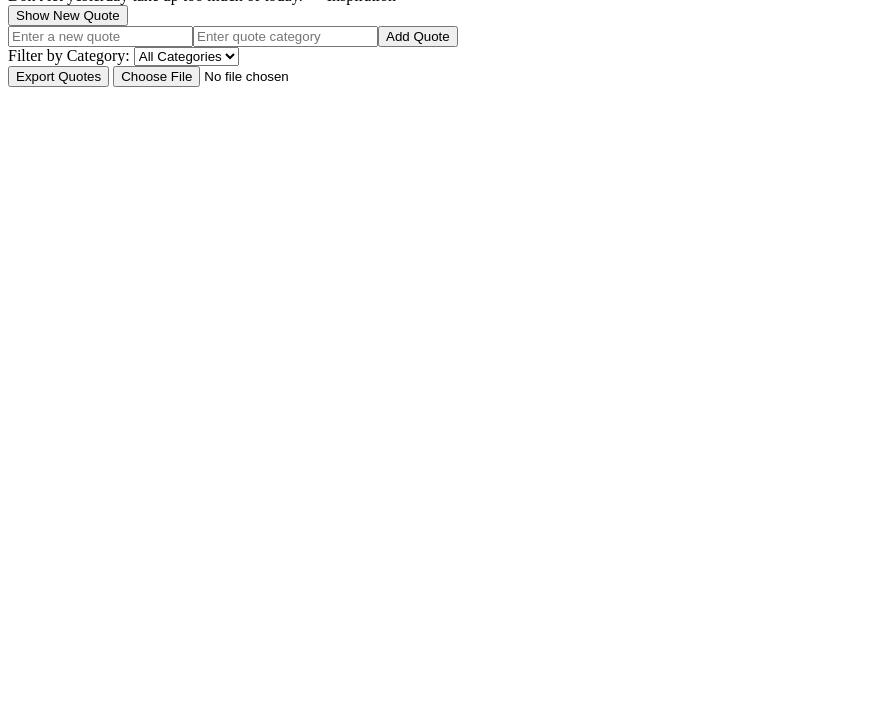
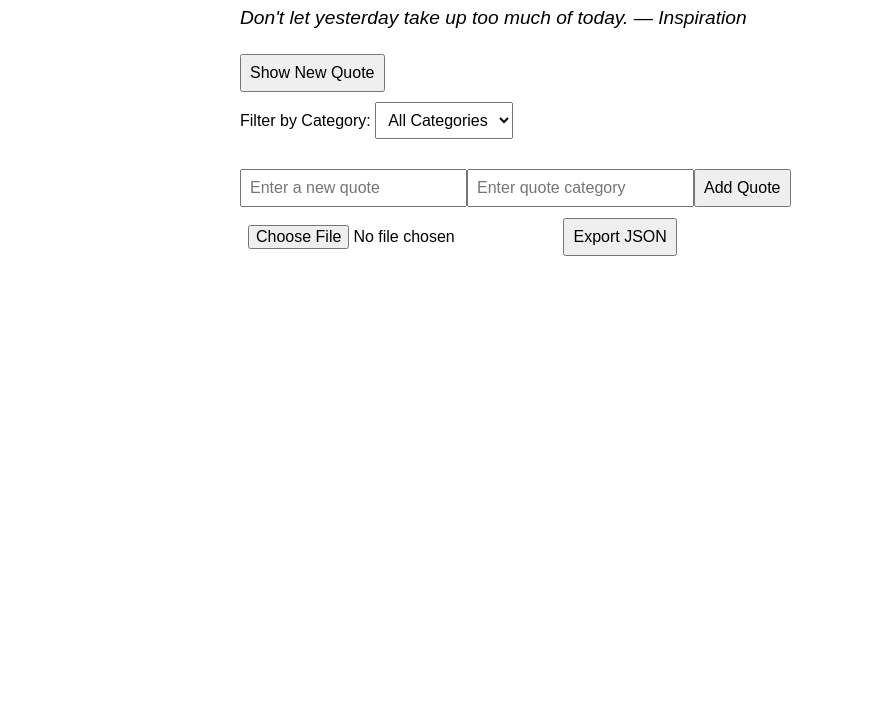
Before and after one commit to ikramed/alx_fe_javascript, a plain HTML site: page dom-manipulation/index.html in a window 1280 px wide. Shown: the part 93-800 px from the top of the page, without its empty margins (0-893 px from the left). Drawn offline with Linux system fonts and the light colour scheme.

Commit message:
add json

```diff
--- a/dom-manipulation/index.html
+++ b/dom-manipulation/index.html
@@ -4,29 +4,36 @@
   <meta charset="UTF-8">
   <meta name="viewport" content="width=device-width, initial-scale=1.0">
   <title>Dynamic Quote Generator</title>
+  <style>
+    body { font-family: Arial, sans-serif; padding: 20px; max-width: 800px; margin: auto; }
+    h1 { text-align: center; }
+    #quoteDisplay { margin: 20px 0; font-size: 1.2em; font-style: italic; }
+    input, select, button { margin: 5px 0; padding: 8px; font-size: 1em; }
+    #addQuoteContainer { margin-top: 20px; }
+  </style>
 </head>
 <body>
   <h1>Dynamic Quote Generator</h1>
 
   <!-- Quote Display -->
-  <div id="quoteDisplay"></div>
+  <div id="quoteDisplay">Loading quote...</div>
   <button id="newQuote">Show New Quote</button>
 
-  <!-- Container for Add Quote Form -->
-  <div id="addQuoteContainer"></div>
-
-  <!-- Filter Quotes -->
+  <!-- Category Filter -->
   <div>
-    <label for="categoryFilter">Filter by Category:</label>
+    <label for="categoryFilter">Filter by Category: </label>
     <select id="categoryFilter">
       <option value="all">All Categories</option>
     </select>
   </div>
 
+  <!-- Add New Quote Form -->
+  <div id="addQuoteContainer"></div>
+
   <!-- JSON Import/Export -->
   <div>
-    <button id="exportBtn">Export Quotes</button>
-    <input type="file" id="importFile" accept=".json" />
+    <input type="file" id="importFile" accept=".json">
+    <button id="exportBtn">Export JSON</button>
   </div>
 
   <script src="script.js"></script>
```
